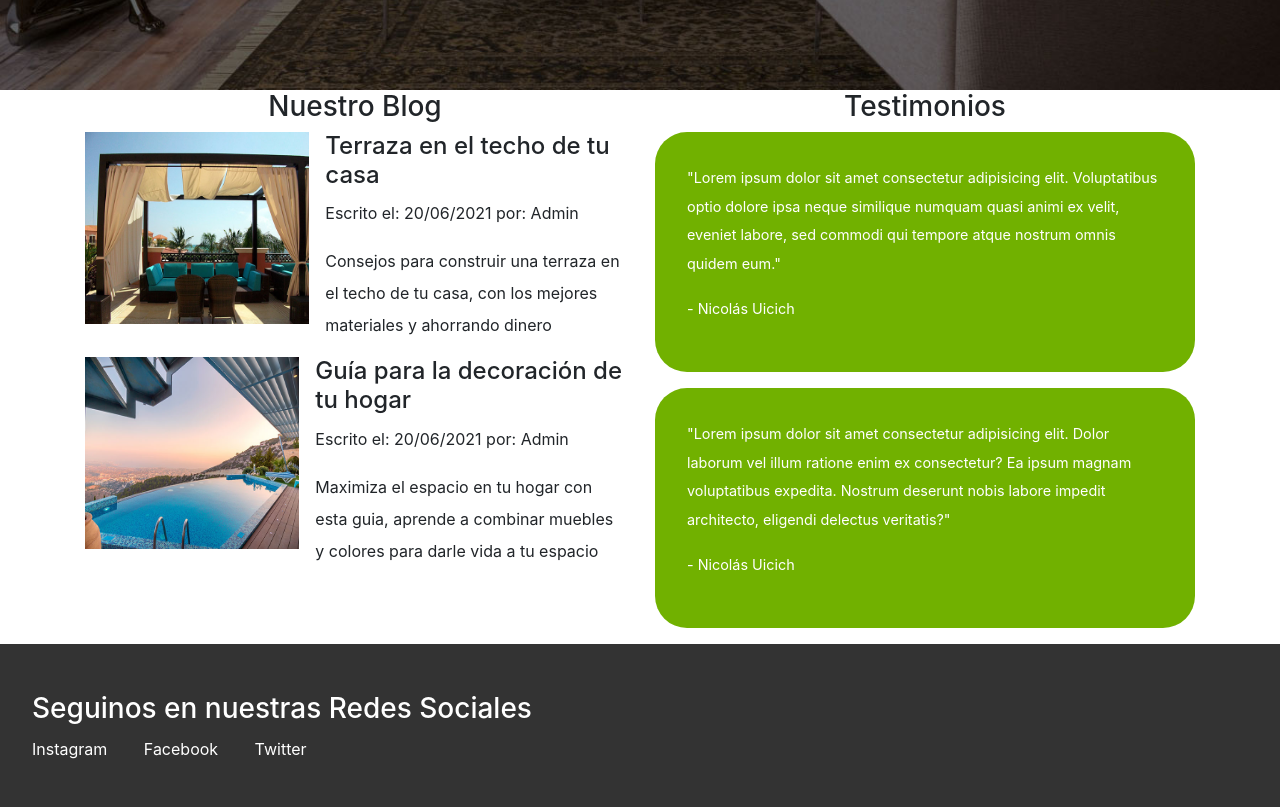
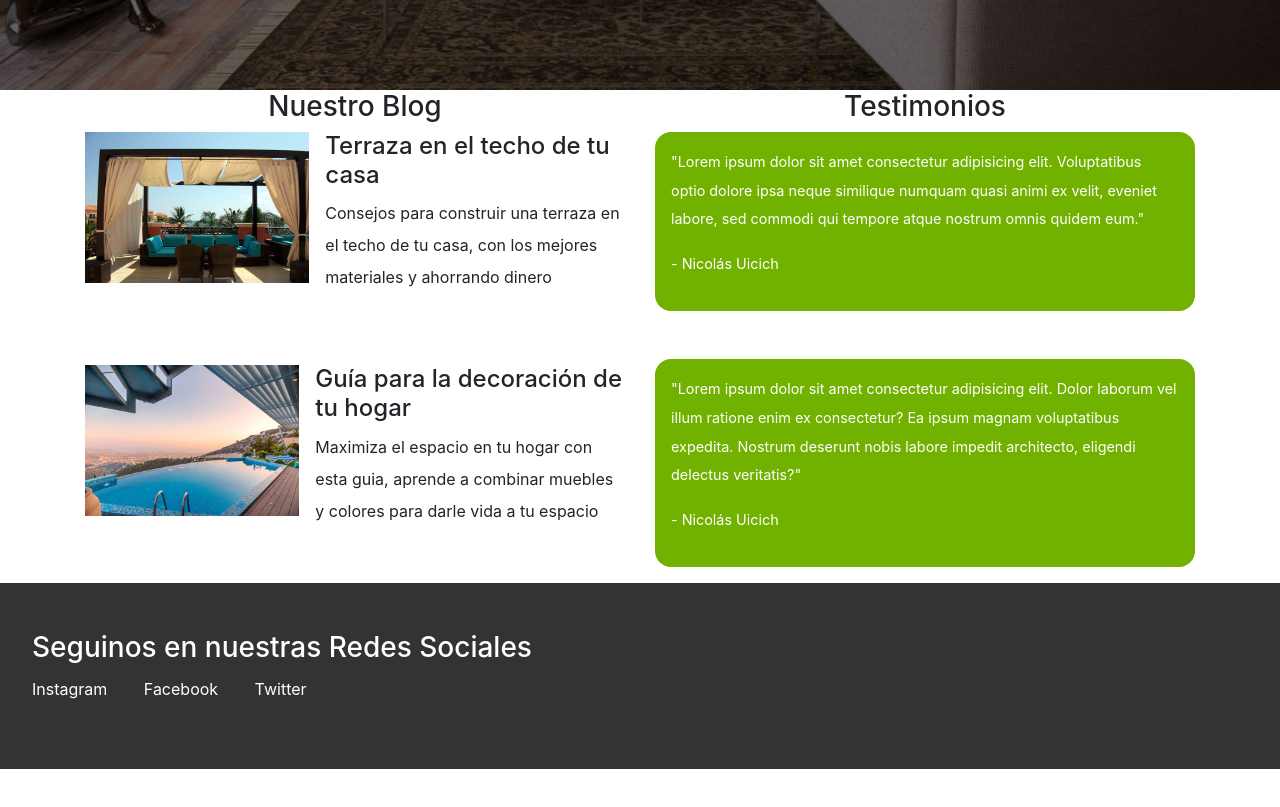
Before and after one commit to Nicouicich/Inmobiliaria---CoderHouse, a plain HTML site: page index.html in a window 1280 px wide. Shown: the part 2860-3667 px from the top of the page. After the commit the page ends 3629 px from the top, so only its background shows below. Drawn offline with nearby package versions, Linux system fonts and the light colour scheme.

Commit message:
Hago mobile-first la pagina index

```diff
--- a/index.html
+++ b/index.html
@@ -240,13 +240,12 @@
             <section class="blog">
                 <h3 class="centrar-texto">Nuestro Blog</h3>
 
-                <article class="entrada-blog">
+                <article class="entrada-blog" id="primerEntrada">
                     <div class="imagen">
                         <img src="./img/blog1.jpg" alt="Entrada de blog">
                     </div>
-                    <div class="texto-entrada">
+                    <div class="texto-entrada" >
                         <h4>Terraza  en el techo de tu casa</h4>
-                        <p>Escrito el: <span> 20/06/2021 </span> por: <span> Admin </span> </p>
                         <p>Consejos para construir una terraza en el techo de tu casa, con los mejores materiales y ahorrando dinero</p>
                     </div>
                 </article>
@@ -257,7 +256,6 @@
                     </div>
                     <div class="texto-entrada">
                       <h4>Guía para la decoración de tu hogar</h4>
-                      <p>Escrito el: <span> 20/06/2021 </span> por: <span> Admin </span> </p>
                       <p>Maximiza el espacio en tu hogar con esta guia, aprende a combinar muebles y colores para darle vida a tu espacio</p>
                     </div>
                 </article>
@@ -266,8 +264,8 @@
 
           <div class="col-6">
             <section class="testimonios">
-                <h3 class="centrar-texto " id="testimonio1">Testimonios</h3>
-                <div class="testimonial">
+                <h3 class="centrar-texto " >Testimonios</h3>
+                <div class="testimonial" id="testimonio1">
                     <blockquote>
                         "Lorem ipsum dolor sit amet consectetur adipisicing elit. Voluptatibus optio dolore ipsa neque similique numquam quasi animi ex velit, eveniet labore, sed commodi qui tempore atque nostrum omnis quidem eum."
                     </blockquote>
--- a/styles.css
+++ b/styles.css
@@ -201,10 +201,13 @@ h2 {
 
 /* Iconos-NOSOTROS */
 
+@media (min-width:992px){
   .iconos-nosotros {
     display: flex;
     justify-content: space-between;
   }
+}
+
 
 .icono {
   text-align: center;
@@ -217,11 +220,13 @@ h2 {
 
 /* BLOG - INDEX*/
 
+
+@media (min-width:992px) {
   .entrada-blog {
     display: flex;
     justify-content: space-between;
   }
-
+}
 .texto-entrada {
   padding-left: 1rem;
 }
@@ -243,15 +248,37 @@ h2 {
 }
 
 /** Contacto Home **/
+.testimonial {
+  background-color: #71b100;
+  font-size: 1rem;
+  padding: 0.8rem;
+  color: #ffffff;
+  border-radius: 1rem;
+}
+@media (min-width:768px) {
+  #testimonio1 {
+    margin-bottom: 9rem;
+  }
 
+}
+
+@media (min-width:992px) {
+  #testimonio1 {
+    margin-bottom: 3rem;
+  }
+  #primerEntrada {
+    margin-bottom: 3.5rem;
+  }
+}
+@media (min-width:992px){
   .testimonial {
     background-color: #71b100;
     font-size: 0.9rem;
-  padding: 2rem;
+    padding: 1rem;
     color: #ffffff;
-  border-radius: 2rem;
+    border-radius: 1rem;
   }
-
+}
 .imagen-contacto {
   background-image: url(./img/encuentra.jpg);
   background-position: center center;
@@ -469,12 +496,13 @@ h2 {
   margin: 2rem;
 }
 
+@media (min-width: 992px){
   .contenedor-anuncios {
     display: grid;
     grid-template-columns: repeat(3, 1fr);
     grid-column-gap: 1rem;
   }
-
+}
 .anuncio {
   border: 1px solid #b5b5b5;
   background-color: #f5f5f5;
```
Lines whose indentation alone changed are shown as unchanged.
